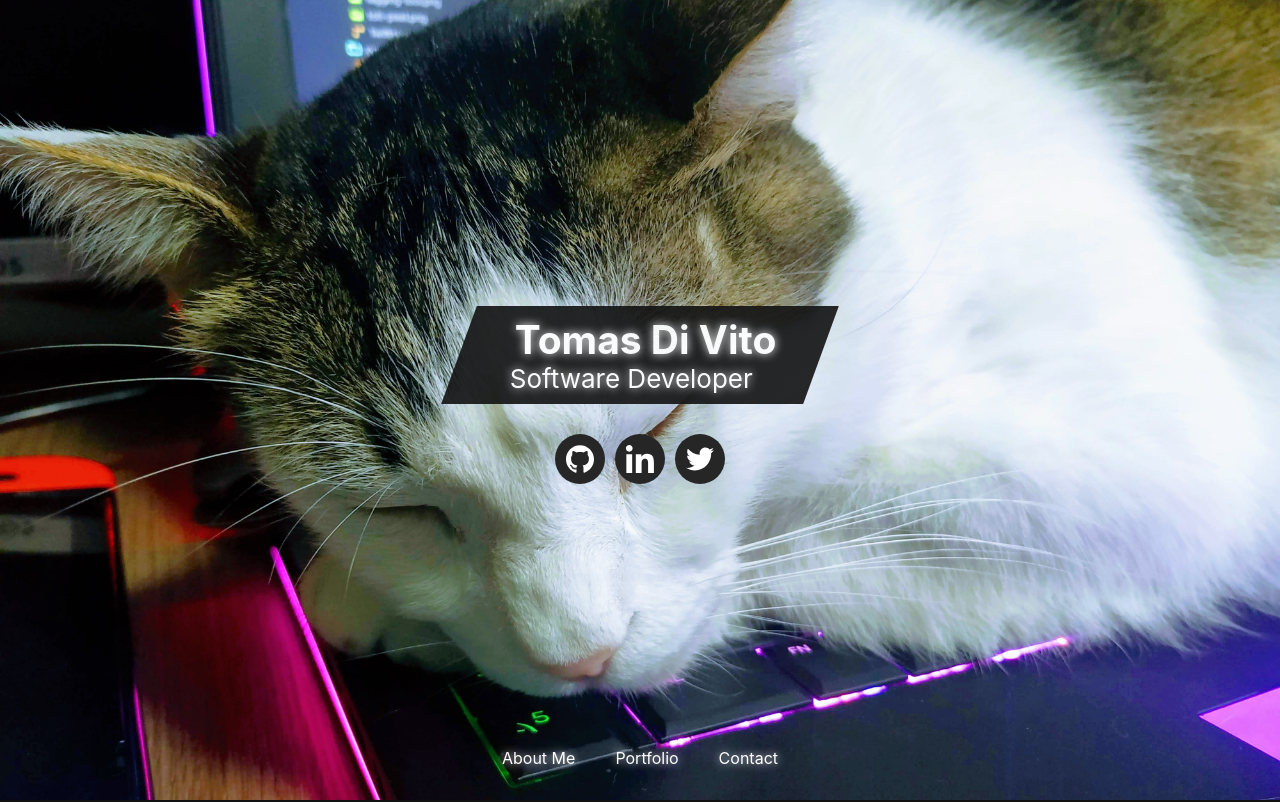
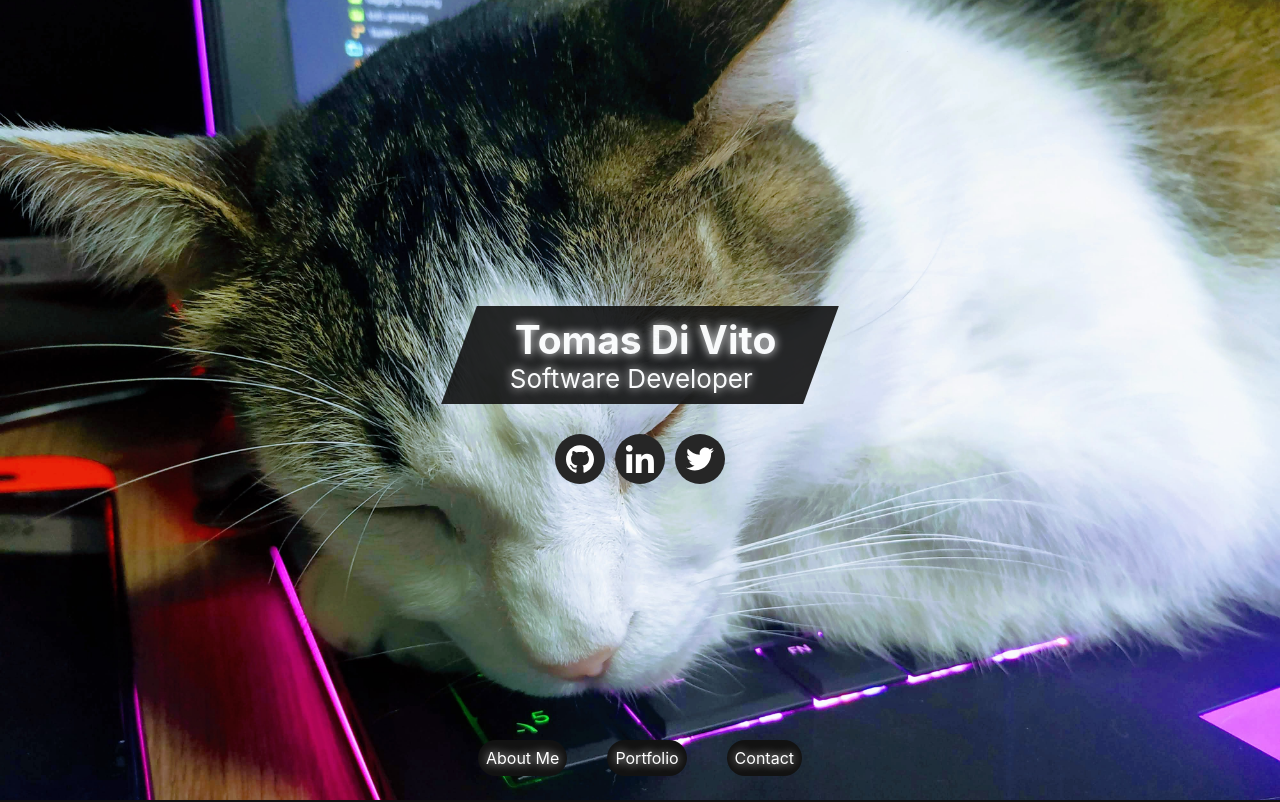
Before and after one commit to tomasdivito/paget, a React (Create React App) app: page / in a window 1280 px wide. Shown: the top 802 px of the page. Built offline with nearby package versions, Linux system fonts and the light colour scheme.

Commit message:
changes on landing page links

```diff
--- a/src/App.js
+++ b/src/App.js
@@ -45,17 +45,23 @@ function App() {
             <img className="social-link" src={Images('./Twitter.svg')} alt="Twitter logo" />
           </a>
         </div>
-        <div className="page-links">
+        <ul className="page-links">
+          <li>
             <a className="page-link" href="#about" onClick={() => changeGallery('about')}>
               About Me
             </a>
+          </li>
+          <li>
             <a className="page-link" href="#portfolio" onClick={() => changeGallery('portfolio')}>
               Portfolio
             </a>
+          </li>
+          <li>
             <a className="page-link" href="#contact" onClick={() => changeGallery('contact')}>
               Contact
             </a>
-        </div>
+          </li>
+        </ul>
       </section>
       <Gallery current={currentGallery} />
     </div>
--- a/src/App.scss
+++ b/src/App.scss
@@ -102,10 +102,16 @@ h2.portfolio-title {
   bottom: 0;
   font-size: 1rem;
   color: $gray-color;
+  padding: 0;
 
-  a {
+  li {
+    display: inline;
     margin: 20px;
+    background-color: $primary-color;
+    padding: .5rem;
+    border-radius: 25px;
   }
+
 }
 
 .btn-selector {
```
Lines whose indentation alone changed are shown as unchanged.
